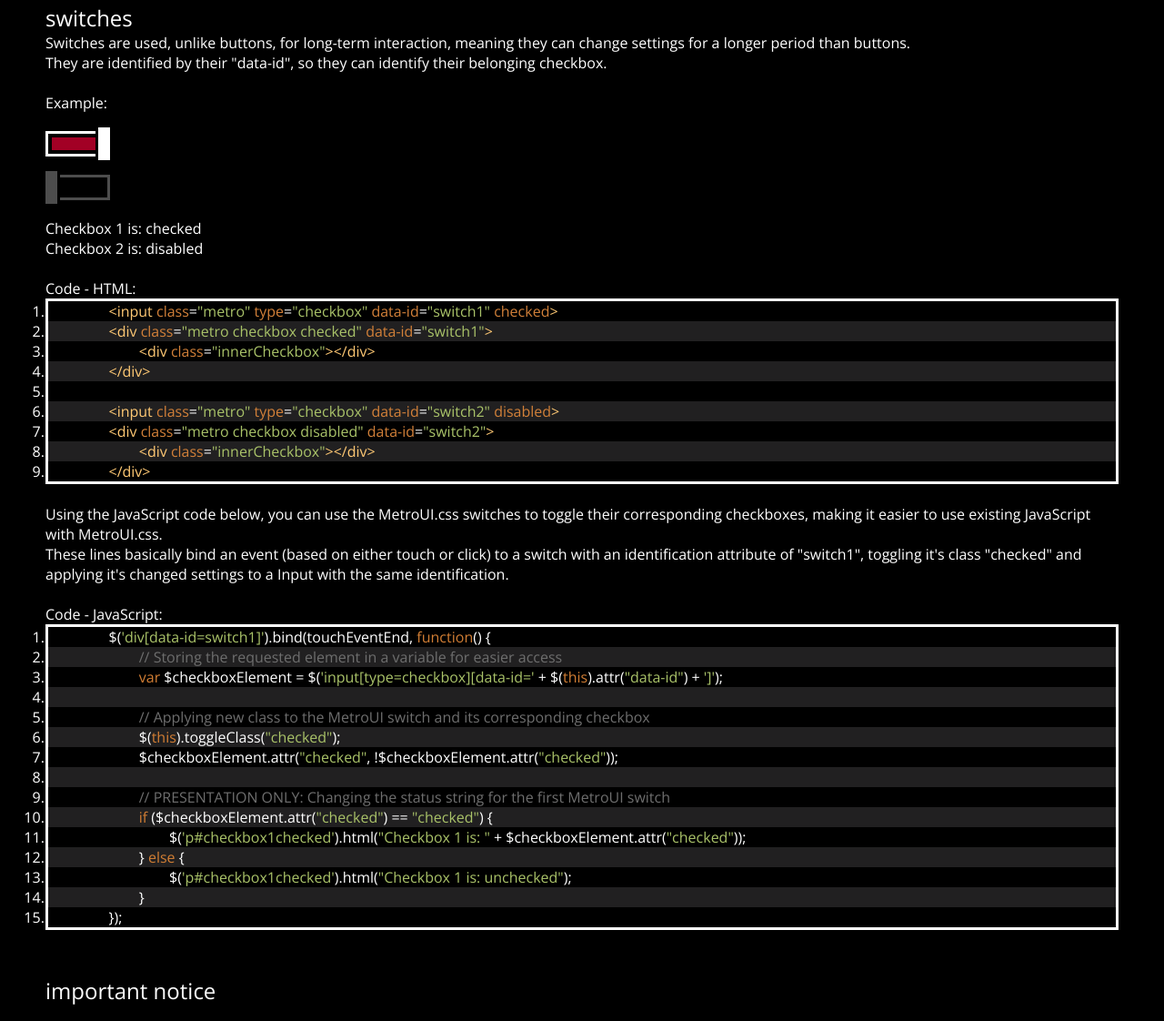
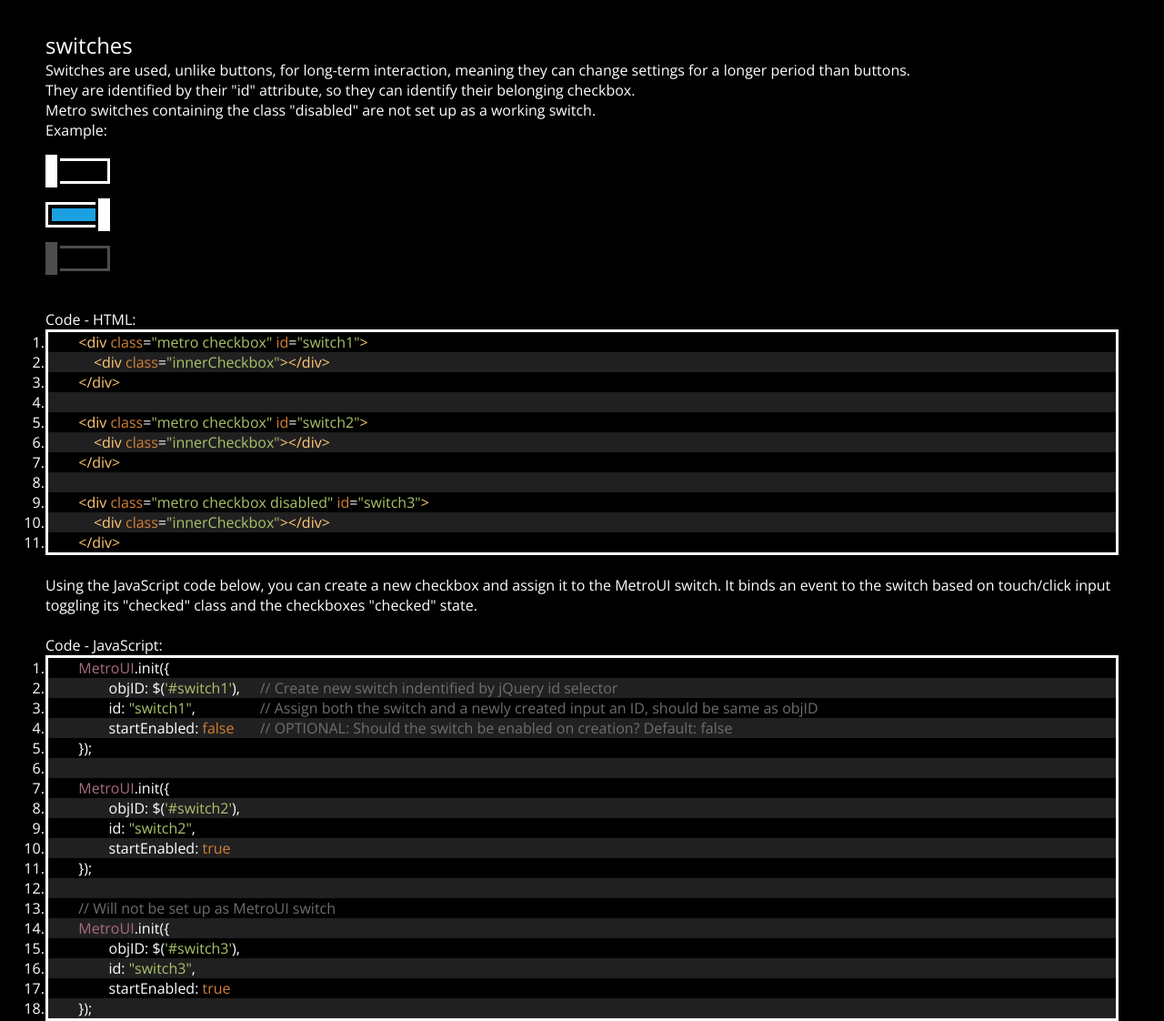
Before and after one commit to SniperGER/MetroUI, a plain HTML site: page MetroUI.html in a window 1280 px wide. Shown: the part 856-1978 px from the top of the page at 91% size. Drawn offline with nearby package versions, Linux system fonts and the light colour scheme.

Commit message:
Added MetroUI JS module, better examples, various improvements

```diff
--- a/MetroUI.html
+++ b/MetroUI.html
@@ -11,6 +11,7 @@
 		<link href="css/prettify.css" type="text/css" rel="stylesheet" />
 		<script type="text/javascript" src="javascript/prettify.js"></script>
 		<script type="text/javascript" src="javascript/jquery.js"></script>
+		<script src="javascript/MetroUI.js"></script>
 	</head>
 
 	<body onload="prettyPrint()" class="darkBG">
@@ -35,7 +36,7 @@
 
 		<div>
 			<p class="headline">theming support</p>
-			<p class="light">Current accent color has been set to <span style="color: #a20025;">Crimson</span> for presentation purposes.</p>
+			<p class="light">Current accent color has been set to <span style="color: #1ba1e2;">Cyan</span> for presentation purposes.</p>
 			<p class="light">More colors coming with MetroJS implementation, meaning every color of Windows Phone 8 will be supported. Besides that, every UI element supports dark and light backgrounds.</p>
 		</div>
 
@@ -57,54 +58,73 @@
 
 		<div>
 			<p class="headline">switches</p>
-			<p class="light">Switches are used, unlike buttons, for long-term interaction, meaning they can change settings for a longer period than buttons.<br>They are identified by their "data-id", so they can identify their belonging checkbox.<br><br></p>
+			<p class="light">Switches are used, unlike buttons, for long-term interaction, meaning they can change settings for a longer period than buttons.<br>They are identified by their "id" attribute, so they can identify their belonging checkbox.<br>Metro switches containing the class "disabled" are not set up as a working switch.<br></p>
 
 			<p class="light">Example:</p>
-			<input class="metro" type="checkbox" data-id="switch1" checked>
-			<div class="metro checkbox checked" data-id="switch1">
+			<div class="metro checkbox" id="switch1">
 				<div class="innerCheckbox"></div>
 			</div>
-
-			<input class="metro" type="checkbox" data-id="switch2" disabled>
-			<div class="metro checkbox disabled" data-id="switch2">
+			<div class="metro checkbox" id="switch2">
 				<div class="innerCheckbox"></div>
 			</div>
+			<div class="metro checkbox disabled" id="switch3">
+				<div class="innerCheckbox"></div>
+			</div>
+			<script>
+				MetroUI.init({
+					objID: $('#switch1'),
+					id: "switch1"
+				});
 
-			<p id="checkbox1checked">Checkbox 1 is: checked</p>
-			<p id="checkbox2checked">Checkbox 2 is: disabled</p>
+				MetroUI.init({
+					objID: $('#switch2'),
+					id: "switch2",
+					startEnabled: true
+				});
+				MetroUI.init({
+					objID: $('#switch3'),
+					id: "switch3",
+					startEnabled: true
+				});
+			</script>
+
 			<p><br></p>
 
 			<p class="light">Code - HTML:</p>
 			<pre class="prettyprint lang-html linenums">
-		&lt;input class="metro" type="checkbox" data-id="switch1" checked&gt;
-		&lt;div class="metro checkbox checked" data-id="switch1"&gt;
+	&lt;div class="metro checkbox" id="switch1"&gt;
 	    &lt;div class="innerCheckbox"&gt;&lt;/div&gt;
 	&lt;/div&gt;
 
-		&lt;input class="metro" type="checkbox" data-id="switch2" disabled&gt;
-		&lt;div class="metro checkbox disabled" data-id="switch2"&gt;
+	&lt;div class="metro checkbox" id="switch2"&gt;
+	    &lt;div class="innerCheckbox"&gt;&lt;/div&gt;
+	&lt;/div&gt;
+
+	&lt;div class="metro checkbox disabled" id="switch3"&gt;
 	    &lt;div class="innerCheckbox"&gt;&lt;/div&gt;
 	&lt;/div&gt;
 			</pre>
 
-			<p class="light"><br>Using the JavaScript code below, you can use the MetroUI.css switches to toggle their corresponding checkboxes, making it easier to use existing JavaScript with MetroUI.css.</p>
-			<p class="light">These lines basically bind an event (based on either touch or click) to a switch with an identification attribute of "switch1", toggling it's class "checked" and applying it's changed settings to a Input with the same identification.<br><br></p>
+			<p class="light"><br>Using the JavaScript code below, you can create a new checkbox and assign it to the MetroUI switch. It binds an event to the switch based on touch/click input toggling its "checked" class and the checkboxes "checked" state.<br><br></p>
 			<p class="light">Code - JavaScript:</p>
 			<pre class="prettyprint lang-js linenums">
-		$('div[data-id=switch1]').bind(touchEventEnd, function() {
-			// Storing the requested element in a variable for easier access
-			var $checkboxElement = $('input[type=checkbox][data-id=' + $(this).attr("data-id") + ']');
+	MetroUI.init({
+		objID: $('#switch1'), 	// Create new switch indentified by jQuery id selector
+		id: "switch1",			// Assign both the switch and a newly created input an ID, should be same as objID
+		startEnabled: false	// OPTIONAL: Should the switch be enabled on creation? Default: false
+	});
 
-			// Applying new class to the MetroUI switch and its corresponding checkbox
-			$(this).toggleClass("checked");
-			$checkboxElement.attr("checked", !$checkboxElement.attr("checked"));
+	MetroUI.init({
+		objID: $('#switch2'),
+		id: "switch2",
+		startEnabled: true
+	});
 
-			// PRESENTATION ONLY: Changing the status string for the first MetroUI switch
-			if ($checkboxElement.attr("checked") == "checked") {
-				$('p#checkbox1checked').html("Checkbox 1 is: " + $checkboxElement.attr("checked"));
-			} else {
-				$('p#checkbox1checked').html("Checkbox 1 is: unchecked");
-			}
+	// Will not be set up as MetroUI switch
+	MetroUI.init({
+		objID: $('#switch3'),
+		id: "switch3",
+		startEnabled: true
 	});
 			</pre>
 		</div>
@@ -131,8 +151,10 @@
 			</ul>
 		</div>
 
+		<div class="importantNotice">
+			<p class="light">Huge update incoming: Complete rewrite, MetroJS support and more UI elements!</p>
+		</div>
+
 		<p class="superlight footer">&copy; 2014 Sniper_GER | For the good of all of us</p>
-
-		<script src="javascript/MetroUI.js"></script>
 	</body>
 </html>
--- a/css/MetroUI.css
+++ b/css/MetroUI.css
@@ -17,7 +17,7 @@ button.metro {
 }
 button.metro:active {
 	color: #fff;
-	background-color: #a20025;
+	background-color: #1ba1e2;
 }
 button.metro:disabled, button.metro:active:disabled {
 	opacity: 0.3;
@@ -40,18 +40,28 @@ div.metro.checkbox {
 	height: 22px;
 
 	border: 3px solid #fff;
+
+	cursor: pointer;
 }
 div.metro.checkbox.disabled {
 	opacity: 0.3;
+
+	cursor: default;
 }
 div.metro.checkbox .innerCheckbox {
 	position: relative;
 
+	background-color: #1ba1e2;
+
 	margin: 4px;
+	width: 0px;
 	height: 14px;
+
+	-webkit-transition: width .1s ease-out;
+	transition: width .1s ease-out;
 }
 div.metro.checkbox.checked .innerCheckbox {
-	background-color: #a20025;
+	width: 57px;
 }
 
 div.metro.checkbox .innerCheckbox:after {
@@ -68,8 +78,8 @@ div.metro.checkbox .innerCheckbox:after {
 
 	border: 3px solid #000;
 
-       -webkit-transition: left .2s ease-out;
-       transition: left .2s ease-out;
+	-webkit-transition: left .1s ease-out;
+	transition: left .1s ease-out;
 
 	z-index: 2;
 }
@@ -88,7 +98,7 @@ div.metro.checkbox.checked .innerCheckbox:after {
 }
 .lightBG button.metro:active {
 	color: #fff;
-	background-color: #a20025;
+	background-color: #1ba1e2;
 }
 
 .lightBG div.metro.checkbox {
--- a/css/base.css
+++ b/css/base.css
@@ -16,6 +16,7 @@ html, body {
 	min-height: 100%;
 }
 body {
+	padding-top: 30px;
 	padding-left: 50px;
 	padding-right: 50px;
 }
@@ -50,3 +51,19 @@ p.title {
 	margin-top: 50px;
 	padding-bottom: 50px;
 }
+
+div.importantNotice {
+	position: fixed;
+	top: 0;
+	left: 0;
+
+	width: 100%;
+	height: 30px;
+
+	background-color: #1ba1e2;
+
+	text-align: center;
+}
+div.importantNotice p {
+	line-height: 30px;
+}
--- a/css/prettify.css
+++ b/css/prettify.css
@@ -1,12 +1,13 @@
 .pln{color:#fff;font-weight:300}
-
+.lightBG .pln{color:#000}
 @media screen{
 .str{color:#aac369}
 .kwd{color:#d27e34}
 .com{color:#6e6e6e}
-.typ{color:#606}
+.typ{color:#a96b82}
 .lit{color:#066}
 .pun,.opn,.clo{color:#fff}
+.lightBG .pun,.lightBG .opn,.lightBG .clo{color:#000;}
 .tag{color:#ffc974}
 .atn{color:#d28039}
 .atv{color:#aac369}
@@ -29,3 +30,6 @@ ol.linenums{margin-top:0;margin-bottom:0}
 li.L0,li.L2,li.L4,li.L6,li.L8,li.L10{background:#000}
 li.L1,li.L3,li.L5,li.L7,li.L9{background:#212021}
 ol.linenums li:last-child{display: none}
+.lightBG pre.prettyprint{border:3px solid #000}
+.lightBG li.L0,.lightBG li.L2,.lightBG li.L4,.lightBG li.L6,.lightBG li.L8,.lightBG li.L10{background:#fff}
+.lightBG li.L1,.lightBG li.L3,.lightBG li.L5,.lightBG li.L7,.lightBG li.L9{background:#dedfde}
--- a/javascript/MetroUI.js
+++ b/javascript/MetroUI.js
@@ -1,15 +1,30 @@
 var touchEventStart = (('ontouchend' in window)) ? 'touchstart' : 'mousedown';
 var touchEventEnd = (('ontouchend' in window)) ? 'touchend' : 'click';
 
-$('div[data-id=switch1]').bind(touchEventEnd, function() {
-	var $checkboxElement = $('input[type=checkbox][data-id=' + $(this).attr("data-id") + ']');
+var MetroUI = {
+	init: function(options) {
 
-	$(this).toggleClass("checked");
-	$checkboxElement.attr("checked", !$checkboxElement.attr("checked"));
+		var options = options || {},
+			objID = options.objID || undefined,
+			id = options.id || undefined,
+			startEnabled = options.startEnabled || false;
 
-	if ($checkboxElement.attr("checked") == "checked") {
-		$('p#checkbox1checked').html("Checkbox 1 is: " + $checkboxElement.attr("checked"));
-	} else {
-		$('p#checkbox1checked').html("Checkbox 1 is: unchecked");
+		if (!$(objID).hasClass("disabled")) {
+			$(objID).attr("data-id",id);
+			$('body').append("<input class=\"metro\" type=\"checkbox\" data-id=\"" + id + "\">");
+			$(objID).bind(touchEventEnd, function() {
+				var checkboxElement = $('input[type=checkbox][data-id=' + $(this).attr("data-id") + ']');
+
+				$(this).toggleClass("checked");
+				checkboxElement.attr("checked", !checkboxElement.attr("checked"));
+			});
+
+			if(startEnabled) {
+				$(objID).addClass("checked");
+				$('input[type=checkbox][data-id=' + id + ']').attr("checked", "checked");
+			} else {
+				$(objID).removeClass("checked");
+			}
+		}
 	}
-});
+}
```
Lines whose indentation alone changed are shown as unchanged.
